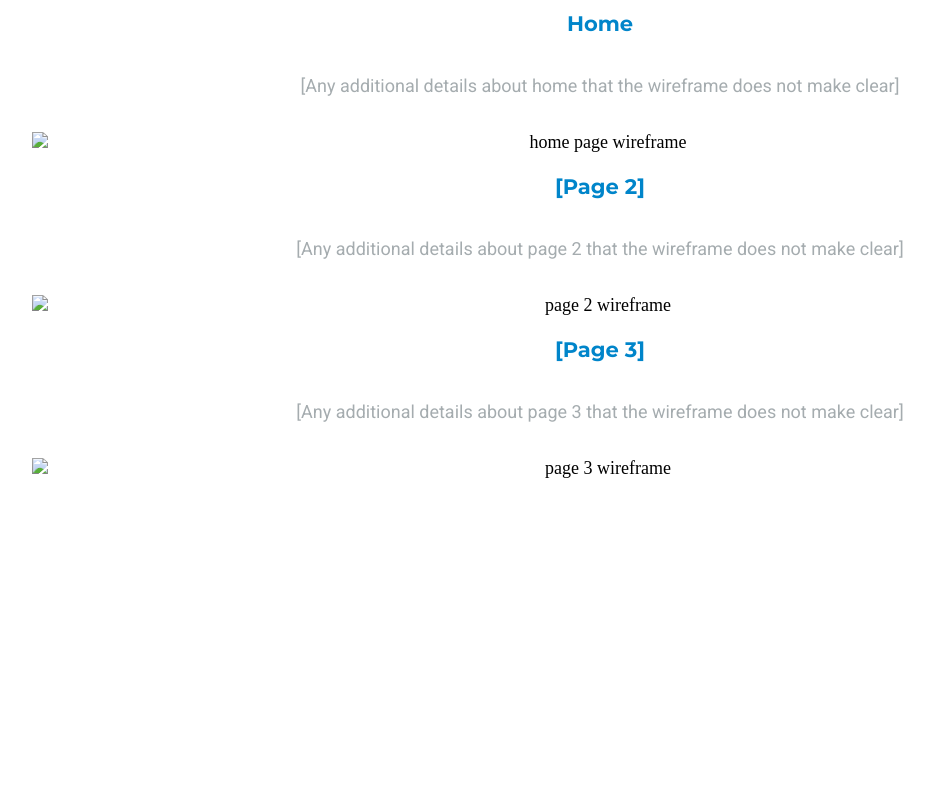
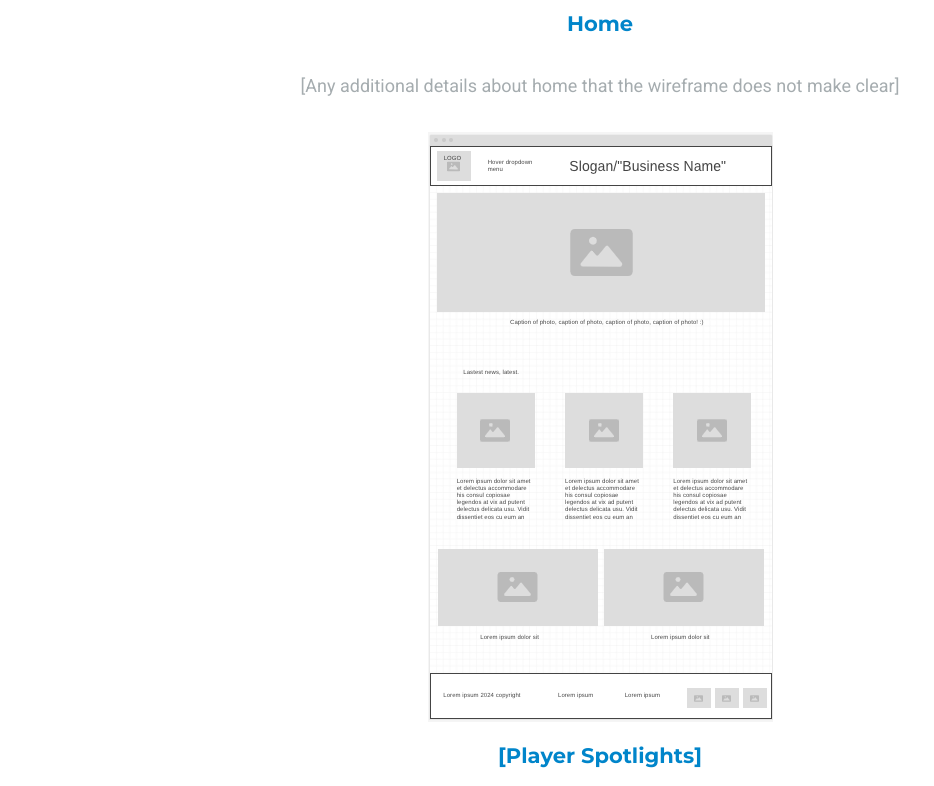
Before and after one commit to michaeltkent/pantherssite, a plain HTML site: page site-plan.html in a window 1280 px wide. Shown: the part 8860-9646 px from the top of the page, without its empty margins (40-974 px from the left). Before the commit the page ends 9411 px from the top, so only its background shows below. Drawn offline with Linux system fonts and the light colour scheme.

Commit message:
saturday wireframes

```diff
--- a/site-plan.html
+++ b/site-plan.html
@@ -164,19 +164,19 @@
       <p>
         [Any additional details about home that the wireframe does not make clear]
       </p>
-      <img src="#" alt="home page wireframe">
+      <img src="images/pantherssite-homewireframe.png" alt="home page wireframe">
 
-      <h3>[Page 2]</h3>
+      <h3>[Player Spotlights]</h3>
       <p>
         [Any additional details about page 2 that the wireframe does not make clear]
       </p>
-      <img src="#" alt="page 2 wireframe">
+      <img src="images/players-spotlight-wireframe.png" alt="page 2 wireframe">
 
-      <h3>[Page 3]</h3>
+      <h3>[Panthers History & Trivia]</h3>
       <p>
         [Any additional details about page 3 that the wireframe does not make clear]
       </p>
-      <img src="#" alt="page 3 wireframe">
+      <img src="images/history-wireframe.png" alt="page 3 wireframe">
     </main>
   </body>
 
```
Also changed, not shown: images/history-wireframe.png (added), images/pantherssite-homewireframe.png (added), images/players-spotlight-wireframe.png (added), 2 other files.
